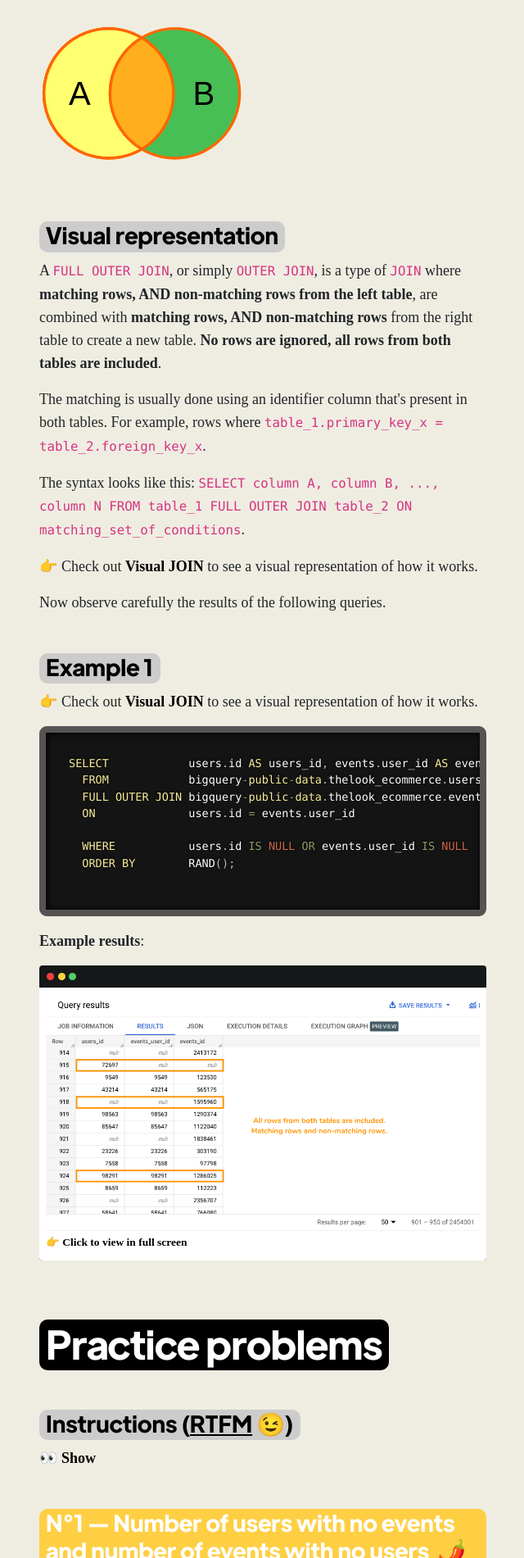
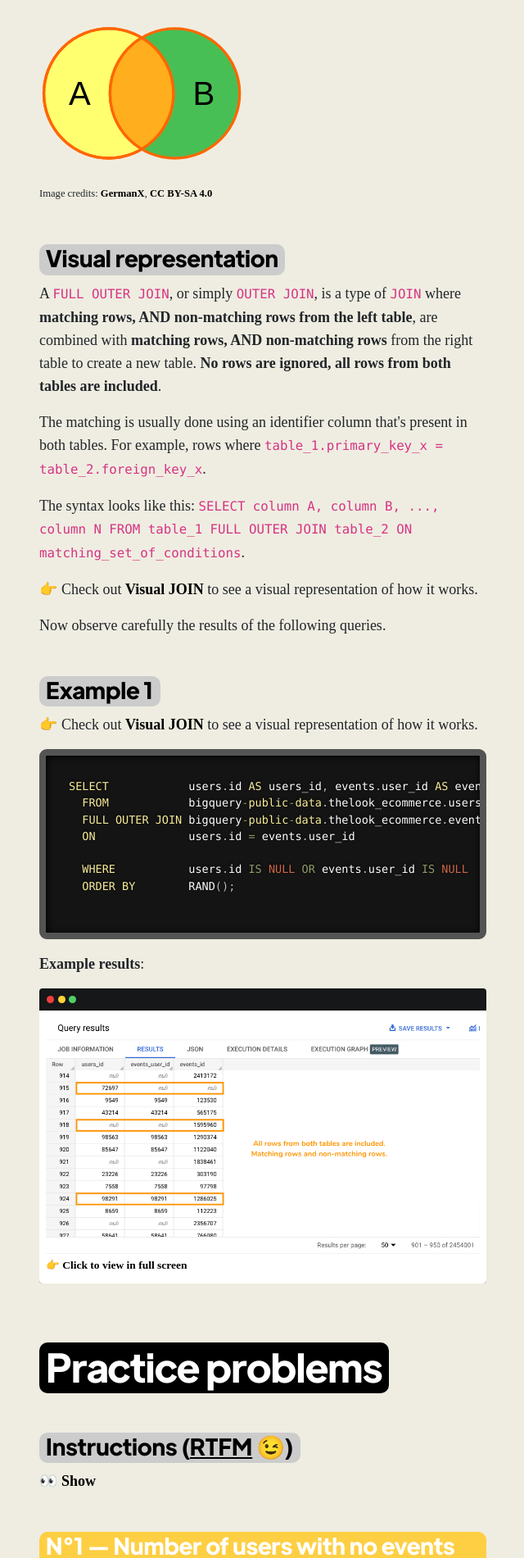
Before and after one commit to ismaelsow/sqlboss, a Jekyll site: the page built from lessons/full-outer-join/index.html, in a window 1280 px wide. Shown: the part 553-2454 px from the top of the page at 82% size, without its empty margins (319-959 px from the left). Built offline with Jekyll 4.4.1, drawn with Linux system fonts in a browser that asks for light colours; some web fonts are replaced.

Commit message:
Add image credits

```diff
--- a/assets/css/style.css
+++ b/assets/css/style.css
@@ -420,6 +420,9 @@ pre.language-sql {
 code.language-sql {
   font-size: 0.75em;
 }
+.image-credits {
+  font-size: 0.7em;
+}
 
 
 /* FOOTER */
--- a/index.html
+++ b/index.html
@@ -155,6 +155,11 @@ title: "Free SQL course and interview prep"
         </a>
       </div>
 
+      <div class="credits">
+        <p>Written by <a href="https://www.linkedin.com/in/ismaelsow/" target="_blank">Ismaël Sow</a></p>
+        <p>Illustrations: <a href="https://openai.com/dall-e-2/" target="_blank">DALL·E 2</a></p>
+      </div>
+
     </div>
     <div class="col-lg-3"></div>
   </div>
--- a/lessons/full-outer-join/index.html
+++ b/lessons/full-outer-join/index.html
@@ -6,7 +6,11 @@ previous_lesson: /lessons/left-join-and-right-join/
 next_lesson: /lessons/self-join/
 ---
 
-<p><img src="images/full-outer-join.svg" class="illustration" /></p>
+<p>
+  <img src="images/full-outer-join.svg" class="illustration" />
+  <br>
+  <span class="image-credits">Image credits: <a href="https://en.wikipedia.org/wiki/File:SQL_Join_-_05b_A_Full_Join_B.svg" target="_blank">GermanX</a>, <a href="https://creativecommons.org/licenses/by-sa/4.0/" target="_blank">CC BY-SA 4.0</a></span>
+</p>
 
 <h3 class="h3-big-margin"><span class="grey-text-span">Visual representation</span></h3>
 <p>A <code>FULL OUTER JOIN</code>, or simply <code>OUTER JOIN</code>, is a type of <code>JOIN</code> where <strong>matching rows, AND non-matching rows from the left table</strong>, are combined with  <strong>matching rows, AND non-matching rows</strong> from the right table to create a new table. <strong>No rows are ignored, all rows from both tables are included</strong>.<p>
--- a/lessons/inner-join/index.html
+++ b/lessons/inner-join/index.html
@@ -6,7 +6,7 @@ previous_lesson: /lessons/cross-join/
 next_lesson: /lessons/left-join-and-right-join/
 ---
 
-<p><img src="images/inner-join.png" class="illustration" /></p>
+<p><img src="images/inner-join.png" class="illustration" /><br><span class="image-credits">Image credits: <a href="https://en.wikipedia.org/wiki/Vesica_piscis#/media/File:Vesica_piscis_circles.svg" target="_blank">Tomruen</a>, <a href="https://creativecommons.org/licenses/by-sa/4.0/" target="_blank">CC BY-SA 4.0</a></span></p>
 
 <h3 class="h3-big-margin"><span class="grey-text-span">About INNER JOINs</span></h3>
 <p>An <code>INNER JOIN</code> is a type of <code>JOIN</code> where matching rows, and only matching rows from both tables are used to create a new table. The non-matching rows in both tables are ignored.<p>
--- a/lessons/left-join-and-right-join/index.html
+++ b/lessons/left-join-and-right-join/index.html
@@ -9,6 +9,8 @@ next_lesson: /lessons/full-outer-join/
 <p>
   <img src="images/left-join-illustration.svg" class="illustration" />
   <img src="images/right-join-illustration.svg" class="illustration" />
+  <br>
+  <span class="image-credits">Image credits: <a href="https://en.wikipedia.org/wiki/File:SQL_Join_-_01_A_Left_Join_B.svg" target="_blank">GermanX</a>, <a href="https://creativecommons.org/licenses/by-sa/4.0/" target="_blank">CC BY-SA 4.0</a></span>
 </p>
 
 <h3 class="h3-big-margin"><span class="grey-text-span">About OUTER JOINs</span></h3>
```
